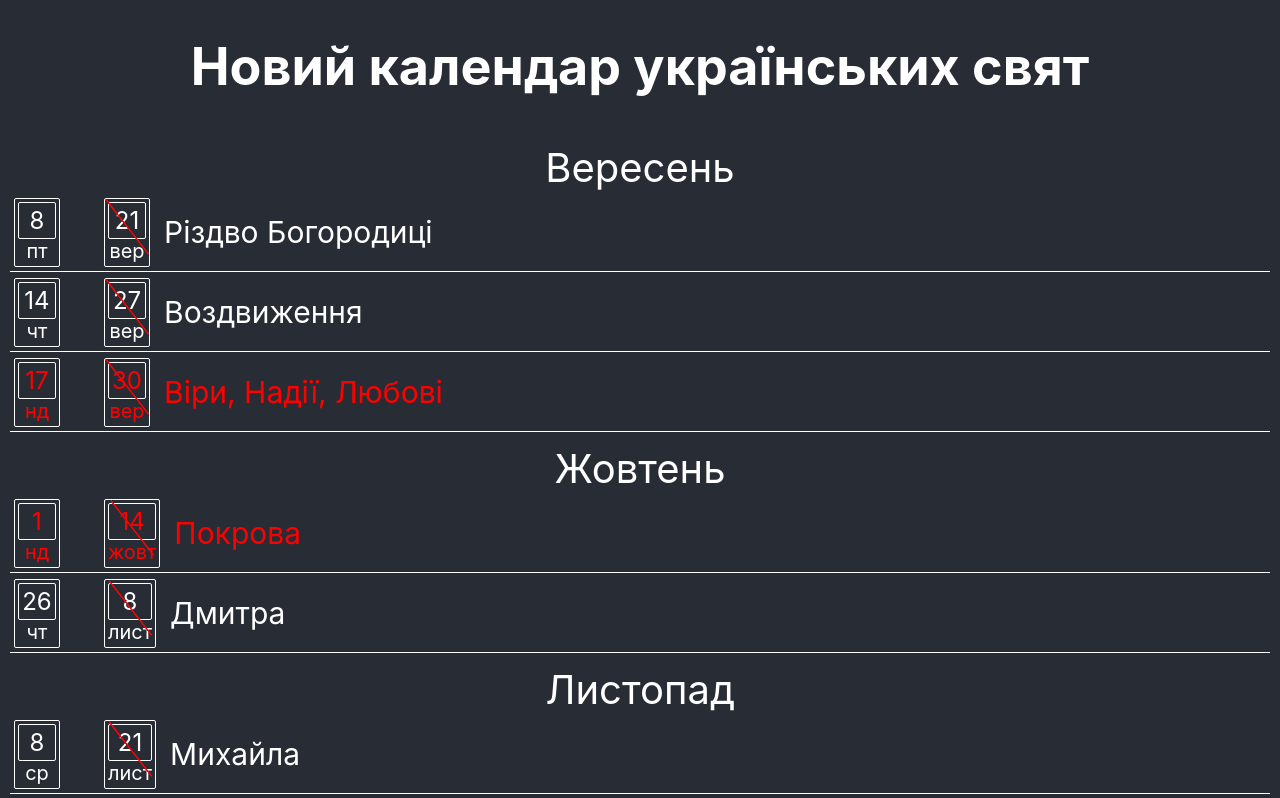
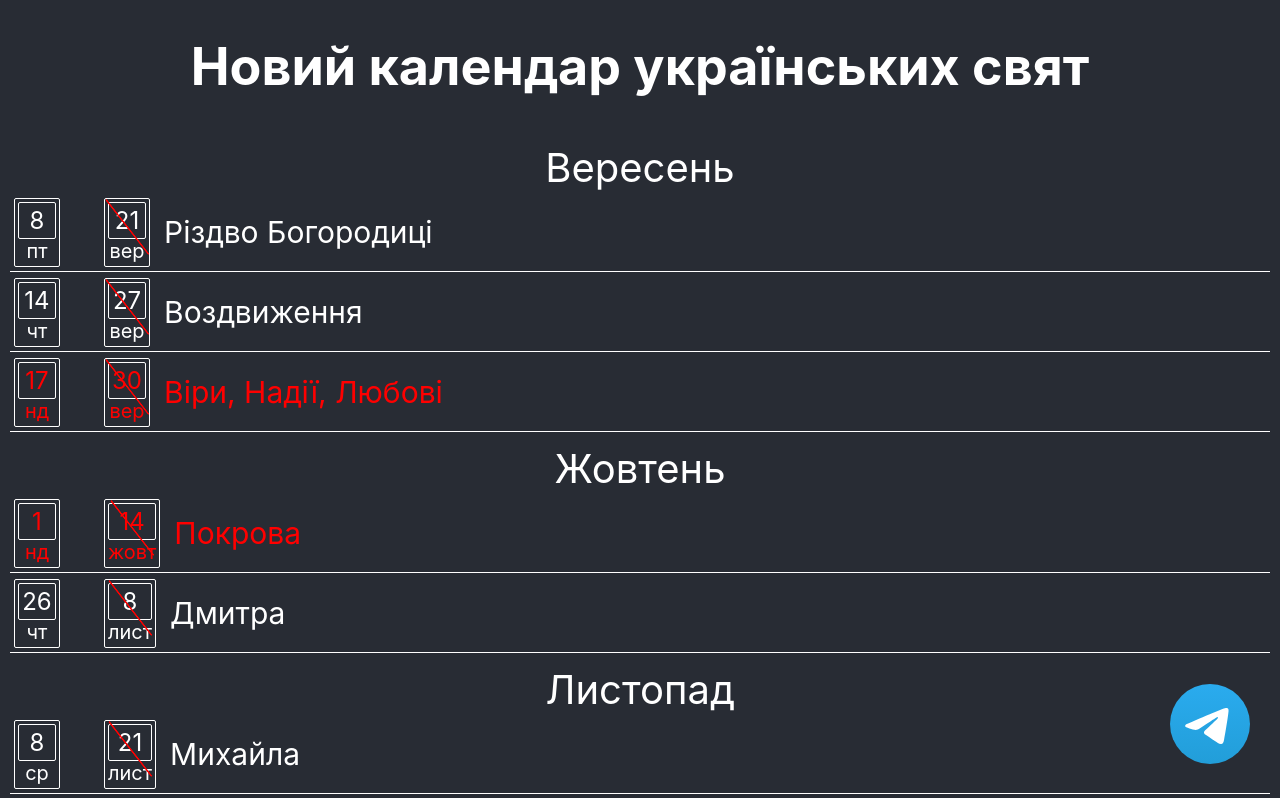
Before and after one commit to tkontsur/calendars, a React (Create React App) app: page / in a window 1280 px wide. Shown: the top 798 px of the page. Built offline with nearby package versions, Linux system fonts and the light colour scheme; some icons are missing.

Commit message:
Added link to Telegram channel

```diff
--- a/src/App.css
+++ b/src/App.css
@@ -22,3 +22,30 @@
 .month {
   padding-bottom: 60px;
 }
+
+.control-panel {
+  background: transparent;
+  bottom: 0;
+  display: flex;
+  flex-direction: row-reverse;
+  gap: 10px;
+  min-width: 1280px;
+  margin: 0 auto;
+  position: fixed;
+}
+
+@media screen and (max-width: 1280px) {
+  .control-panel {
+    right: 0;
+    width: 100%;
+  }
+}
+
+.control-item {
+  margin: 30px;
+}
+
+.control-icon {
+  height: 80px;
+  width: 80px;
+}
--- a/src/App.js
+++ b/src/App.js
@@ -4,6 +4,7 @@ import './App.css';
 import { useState, useTransition, useRef, useEffect } from 'react';
 import { hasHoliday } from './data/dataSelectors';
 import Day from './components/Day';
+import TGIcon from './components/controls/TGIcon';
 
 function App() {
   dayjs.locale(ukLocale);
@@ -84,6 +85,11 @@ function App() {
         </div>
         <div ref={observerTarget}></div>
       </main>
+      <footer>
+        <div className='control-panel'>
+          <TGIcon />
+        </div>
+      </footer>
     </div>
   );
 }
--- a/src/components/Month.js
+++ b/src/components/Month.js
@@ -1,4 +1,3 @@
-import dayjs from 'dayjs';
 import PropTypes from 'prop-types';
 import Day from './Day';
 
--- /dev/null
+++ b/src/components/controls/TGIcon.js
@@ -0,0 +1,9 @@
+import { TELEGRAM_URL } from '../../constants';
+
+const TGIcon = () => (
+    <a href={TELEGRAM_URL} className='control-item' target='_blank' rel="noreferrer">
+        <img className='control-icon' src="/tg.svg" alt="Нагадування в Telegram" />
+    </a>
+);
+
+export default TGIcon;
--- /dev/null
+++ b/src/constants.js
@@ -0,0 +1 @@
+export const TELEGRAM_URL = 'https://t.me/+MUeHGk3RnIs2MmQ6';
```
Also changed, not shown: public/tg.svg (added).
